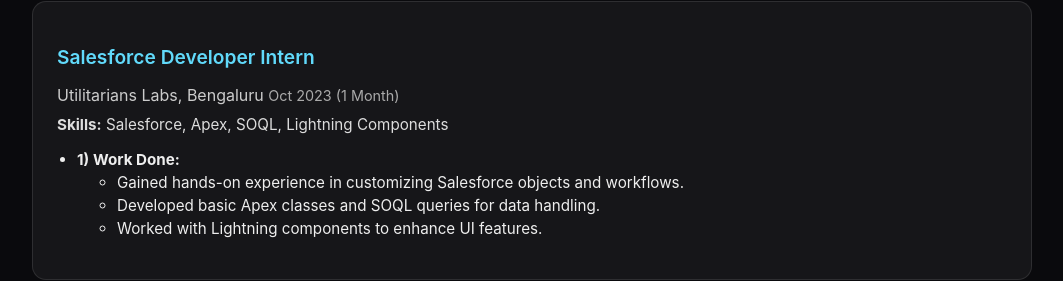
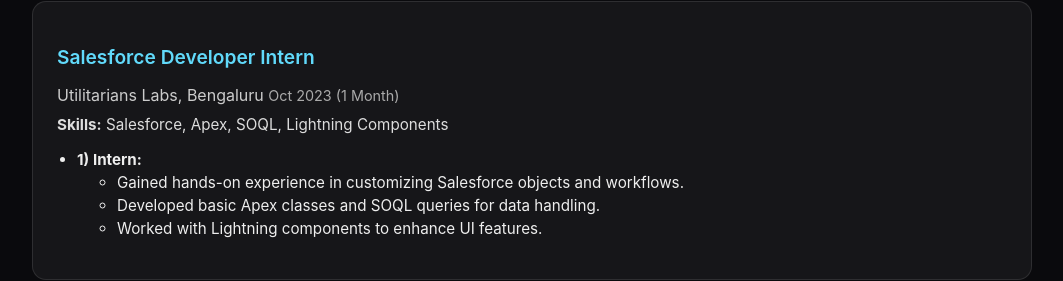
Before and after one commit to malateshmeti/MSPortfolio, a React (Create React App) app: page / in a window 1280 px wide. Shown: the part 2208-2489 px from the top of the page, without its empty margins (108-1171 px from the left). Built offline with nearby package versions, Linux system fonts and the light colour scheme.

Commit message:
My Portfolio Style for experience

```diff
--- a/src/components/MsExperience.js
+++ b/src/components/MsExperience.js
@@ -36,7 +36,7 @@
     skills: "Salesforce, Apex, SOQL, Lightning Components",
     sections: [
       {
-        title: "Work Done:",
+        title: "Intern:",
         points: [
           "Gained hands-on experience in customizing Salesforce objects and workflows.",
           "Developed basic Apex classes and SOQL queries for data handling.",
```
